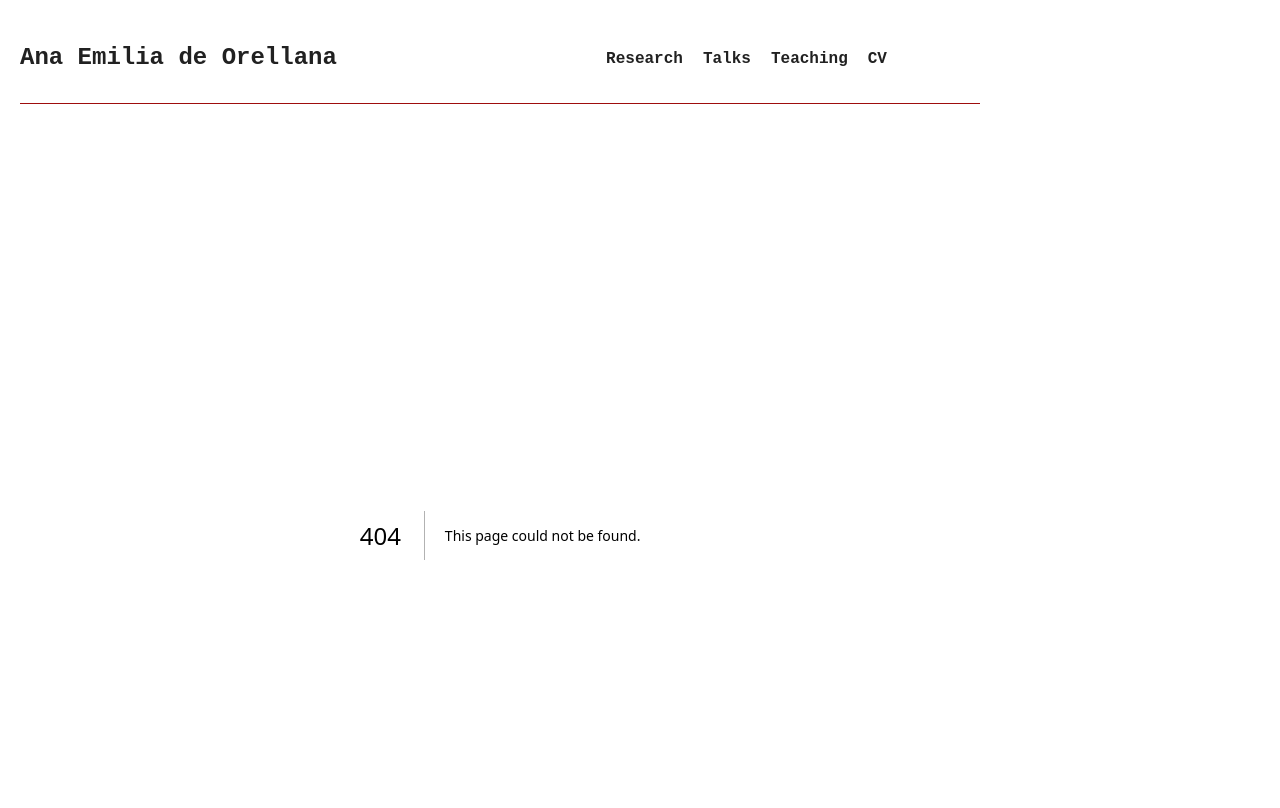
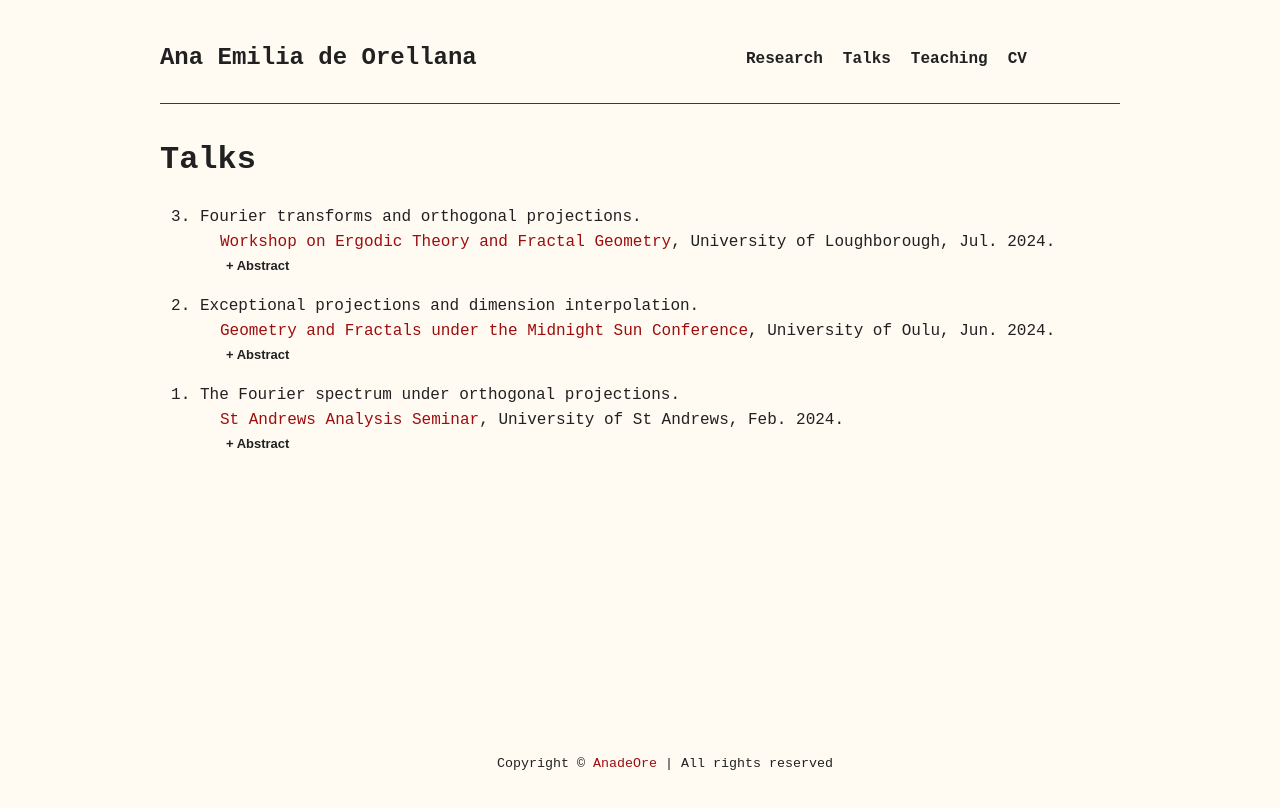
Before and after one commit to AnadeOre/anadeore.github.io, a Next.js app: page /talks in a window 1280 px wide. Before the commit this address had no page. Shown: the top 808 px of the page. Built offline with nearby package versions, Linux system fonts and the light colour scheme.

Commit message:
add talks

```diff
--- /dev/null
+++ b/src/app/talks/page.jsx
@@ -0,0 +1,41 @@
+import React from 'react';
+import Talk from '../components/Talk';
+import Footer from '../components/Footer';
+
+const Teaching = () => {
+  return (
+    <div>
+      <h1>Talks</h1>
+      <ol reversed>
+        {/*  */}
+        <Talk
+          title='Fourier transforms and orthogonal projections'
+          event='Workshop on Ergodic Theory and Fractal Geometry'
+          where='University of Loughborough'
+          link='https://sites.google.com/view/workshoponfractalgeometryandet/home'
+          when='Jul. 2024'
+          abstract='Exceptional set estimates for orthogonal projections have been widely studied since Marstrand’s paper in the 1950s. However, it is easy to see that Salem sets, i.e. sets for which the Fourier and Hausdorff dimension coincide, have no exceptional projections. With that, one might expect that the Fourier dimension could be used to improve exceptional set estimates for the projection. In this talk we will answer this question with the help of the Fourier spectrum, a family of dimensions that interpolate between the Fourier and Hausdorff dimensions. We will see how this family of dimensions proves useful to obtain continuity results for the dimension of the exceptional set.'
+        />
+        <Talk
+          title='Exceptional projections and dimension interpolation'
+          event='Geometry and Fractals under the Midnight Sun Conference'
+          where='University of Oulu'
+          link='https://midnightsun2024.gitlab.io'
+          when='Jun. 2024'
+          abstract='It is well-known that for Salem sets, i.e. sets that have the same Fourier and Hausdorff dimensions; there are no exceptions to Marstrand’s projection theorem. In this talk we will  show how we can use the method of dimension interpolation to improve the best known estimates for the Hausdorff dimension of the exceptional set of projections. Joint work with Jonathan Fraser.'
+        />
+        <Talk
+          title='The Fourier spectrum under orthogonal projections'
+          event='St Andrews Analysis Seminar'
+          where='University of St Andrews'
+          link='https://sta-analysis.github.io/seminars/'
+          when='Feb. 2024'
+          abstract='Since Marstrand’s work on orthogonal projections in the 1950s, exceptional set estimates for such projections have been widely studied. Salem sets, i.e. sets for which the Fourier and Hausdorff dimension coincide, have no such exceptions. Thus, one might expect that the Fourier dimension could be used to improve exceptional set estimates. In this talk we will tackle this problem and show how the Fourier spectrum can be used to provide more information. Joint work with Jonathan Fraser.'
+        />
+      </ol>
+      <Footer />
+    </div>
+  );
+};
+
+export default Teaching;
```
